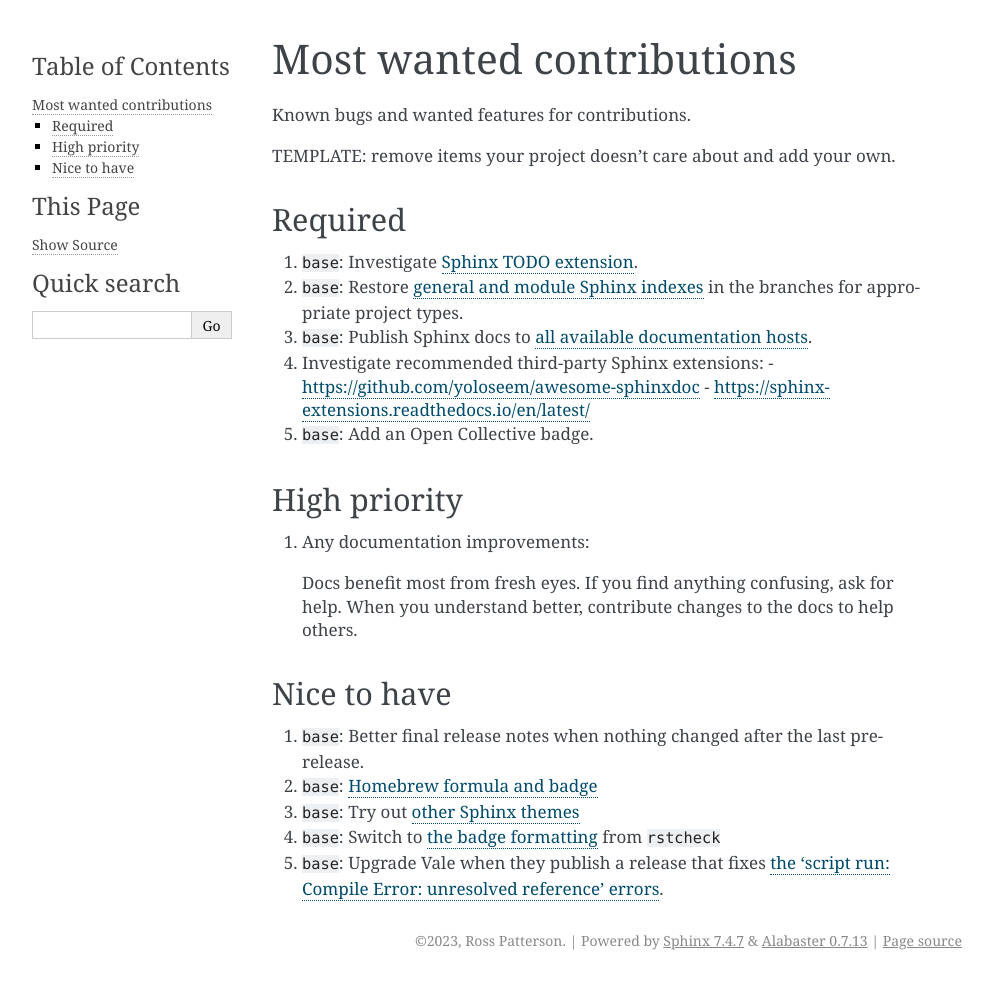
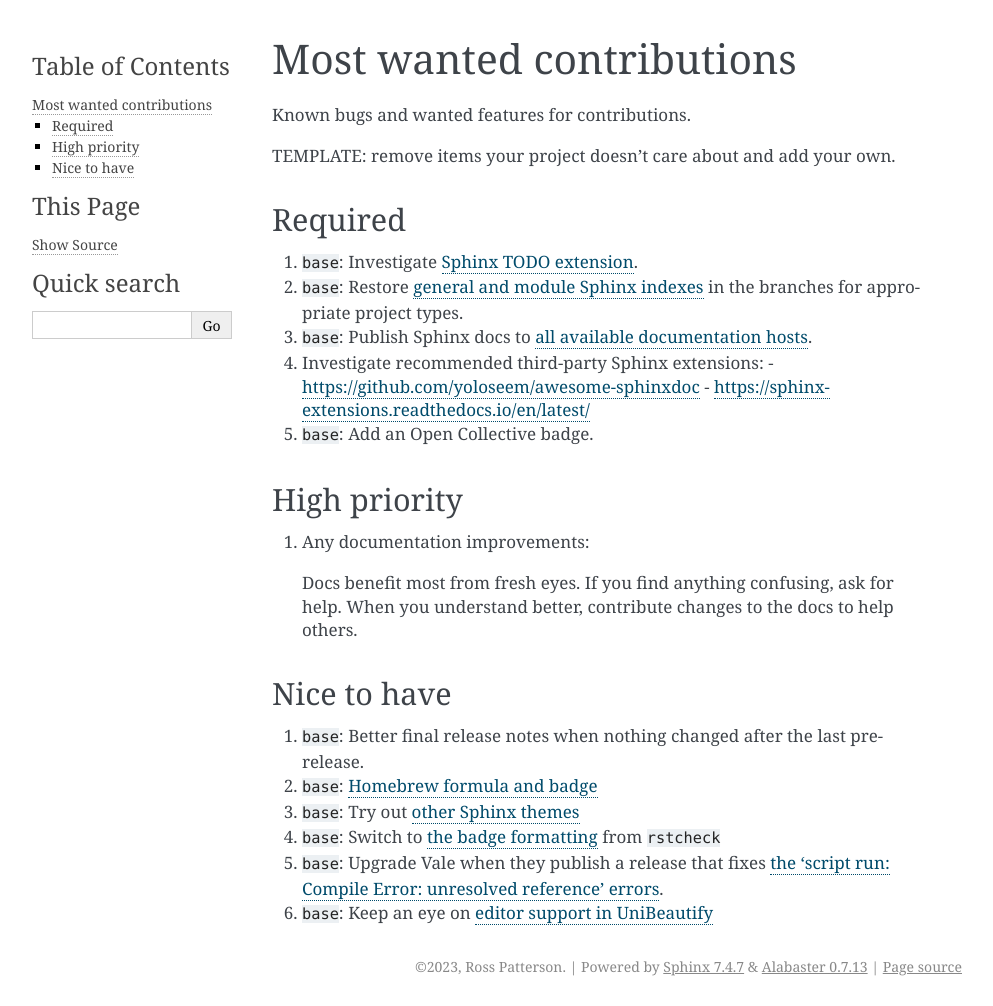
Before and after one commit to rpatterson/prunerr, a Sphinx documentation site: the page built from docs/todo.rst, in a window 1280 px wide. Shown: the whole page, without its empty margins (148-1141 px from the left). Built offline with Sphinx 7.4.7, drawn with Linux system fonts in a browser that asks for light colours; before the commit the page ends 980 px from its top, so only the background shows below that.

Commit message:
style(base): Evaluate UniBeautify multi-linter
I stumbled across UniBeautify which aims to unify multiple linters and formatters,
including across languages.  This is something I'd very much like to use, but [it's
editor and IDE integrations are seriously
lacking](https://unibeautify.com/docs/editors#emacs).  Worth keeping an eye on though.

```diff
--- a/docs/todo.rst
+++ b/docs/todo.rst
@@ -59,3 +59,6 @@ Nice to have
 #. ``base``: Upgrade Vale when they publish a release that fixes `the 'script run:
    Compile Error: unresolved reference' errors
    <https://github.com/errata-ai/vale/issues/697#issue-1932675573>`_.
+
+#. ``base``: Keep an eye on `editor support in UniBeautify
+   <https://unibeautify.com/docs/editors#emacs>`_
```
